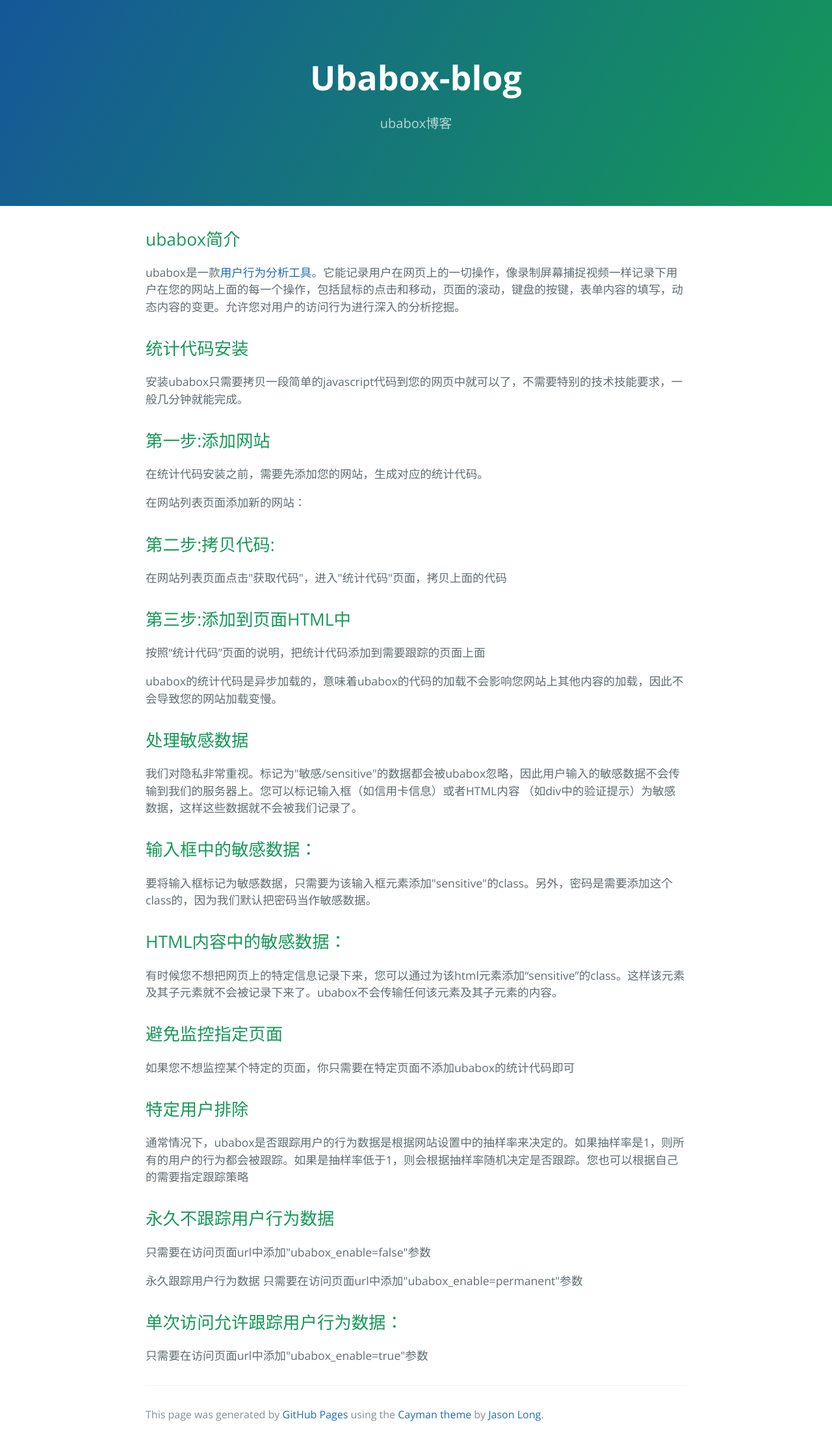
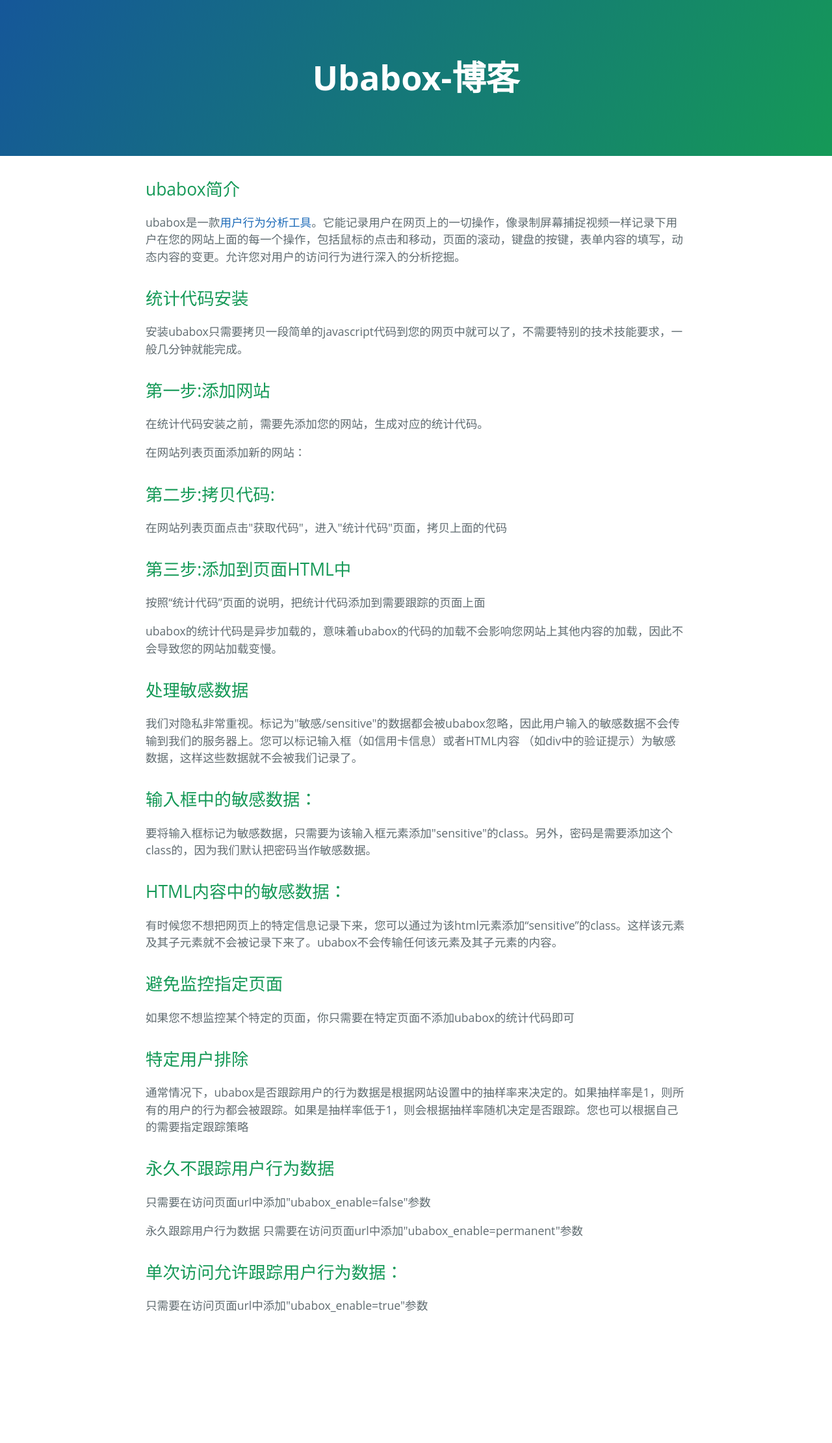
Before and after one commit to IanTeng/IanTeng.github.io, a plain HTML site: page index.html in a window 1280 px wide. Shown: the whole page at 65% size. After the commit the page ends 2072 px from the top, so only its background shows below. Drawn offline with nearby package versions, Linux system fonts and the light colour scheme.

Commit message:
Update index.html

```diff
--- a/index.html
+++ b/index.html
@@ -2,17 +2,15 @@
 <html lang="en-us">
   <head>
     <meta charset="UTF-8">
-    <title>Ubabox-blog by IanTeng</title>
+    <title>Ubabox博客</title>
     <meta name="viewport" content="width=device-width, initial-scale=1">
     <link rel="stylesheet" type="text/css" href="stylesheets/normalize.css" media="screen">
-    <link href='https://fonts.googleapis.com/css?family=Open+Sans:400,700' rel='stylesheet' type='text/css'>
     <link rel="stylesheet" type="text/css" href="stylesheets/stylesheet.css" media="screen">
     <link rel="stylesheet" type="text/css" href="stylesheets/github-light.css" media="screen">
   </head>
   <body>
     <section class="page-header">
-      <h1 class="project-name">Ubabox-blog</h1>
-      <h2 class="project-tagline">ubabox博客</h2>
+      <h1 class="project-name">Ubabox-博客</h1>
     </section>
 
     <section class="main-content">
@@ -83,10 +81,7 @@
 
 <p>只需要在访问页面url中添加"ubabox_enable=true"参数</p>
 
-      <footer class="site-footer">
 
-        <span class="site-footer-credits">This page was generated by <a href="https://pages.github.com">GitHub Pages</a> using the <a href="https://github.com/jasonlong/cayman-theme">Cayman theme</a> by <a href="https://twitter.com/jasonlong">Jason Long</a>.</span>
-      </footer>
 
     </section>
 
```
